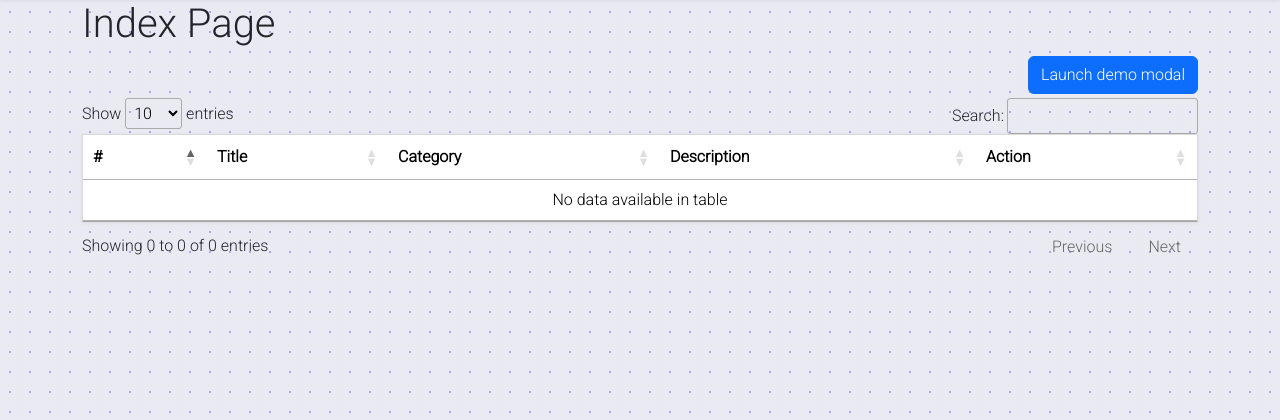
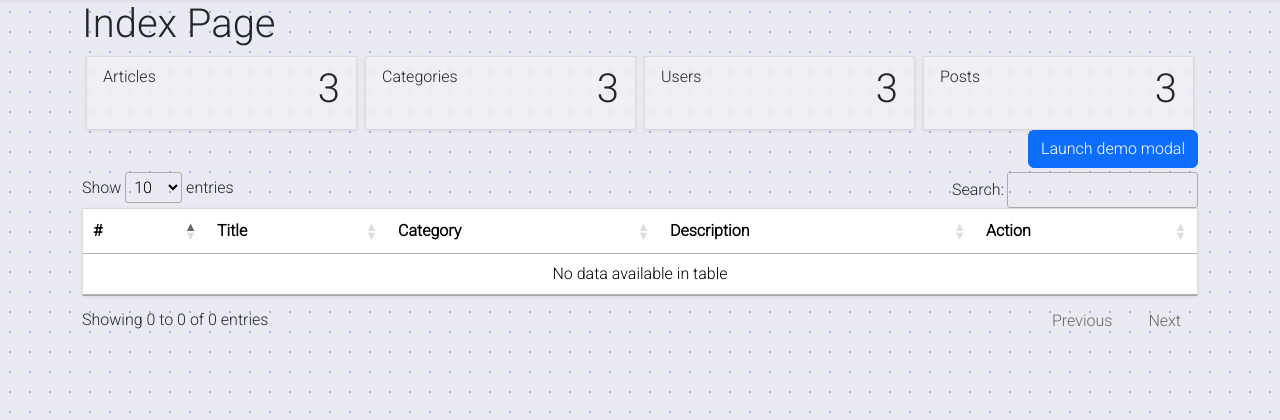
Before and after one commit to marouane-tabib/CultureDev.to, a PHP site: page /pages/home.php in a window 1280 px wide. Shown: the part 58-478 px from the top of the page. Run offline with PHP 8.4, Linux system fonts and the light colour scheme; the visitor is signed in with stand-in values (Sample User, id 1); data that the repository does not hold is empty; some libraries are stand-ins or nearby versions.

Commit message:
BC-4 add static categories cards

```diff
--- a/pages/home.php
+++ b/pages/home.php
@@ -20,6 +20,24 @@
 ?>
 <section class="container">
     <h1>Index Page</h1>
+    <div class="row mx-auto">
+      <div class="col-11 col-md main-style px-3 py-2 mx-1">
+        Articles
+        <h1 class="float-end">3</h1>
+      </div>
+      <div class="col-11 col-md main-style px-3 py-2 mx-1">
+        Categories
+        <h1 class="float-end">3</h1>
+      </div>
+      <div class="col-11 col-md main-style px-3 py-2 mx-1">
+        Users
+        <h1 class="float-end">3</h1>
+      </div>
+      <div class="col-11 col-md main-style px-3 py-2 mx-1">
+        Posts
+        <h1 class="float-end">3</h1>
+      </div>
+    </div>
     <?php
         include '../components/home/modal.php';
         include '../components/home/table.php';
```
